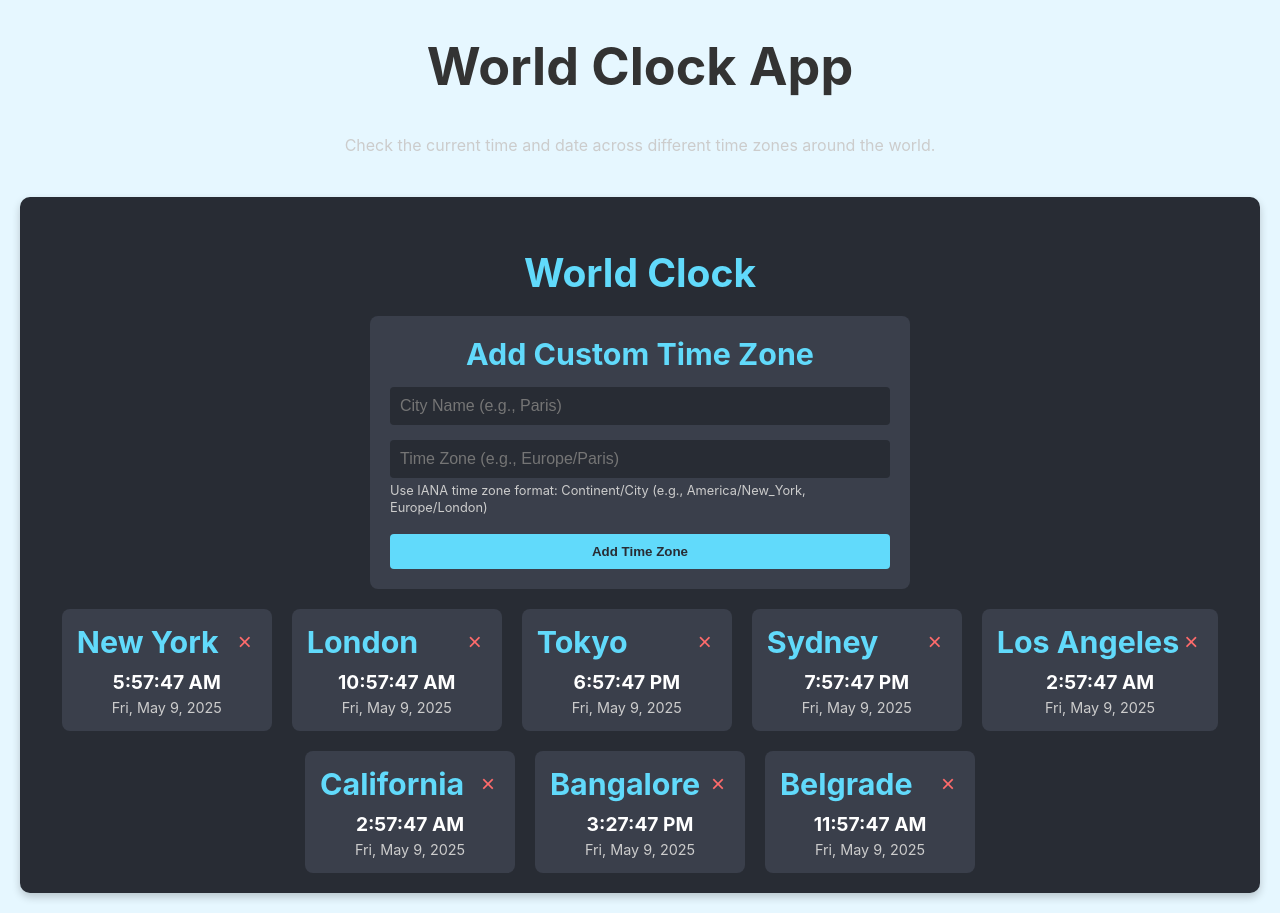
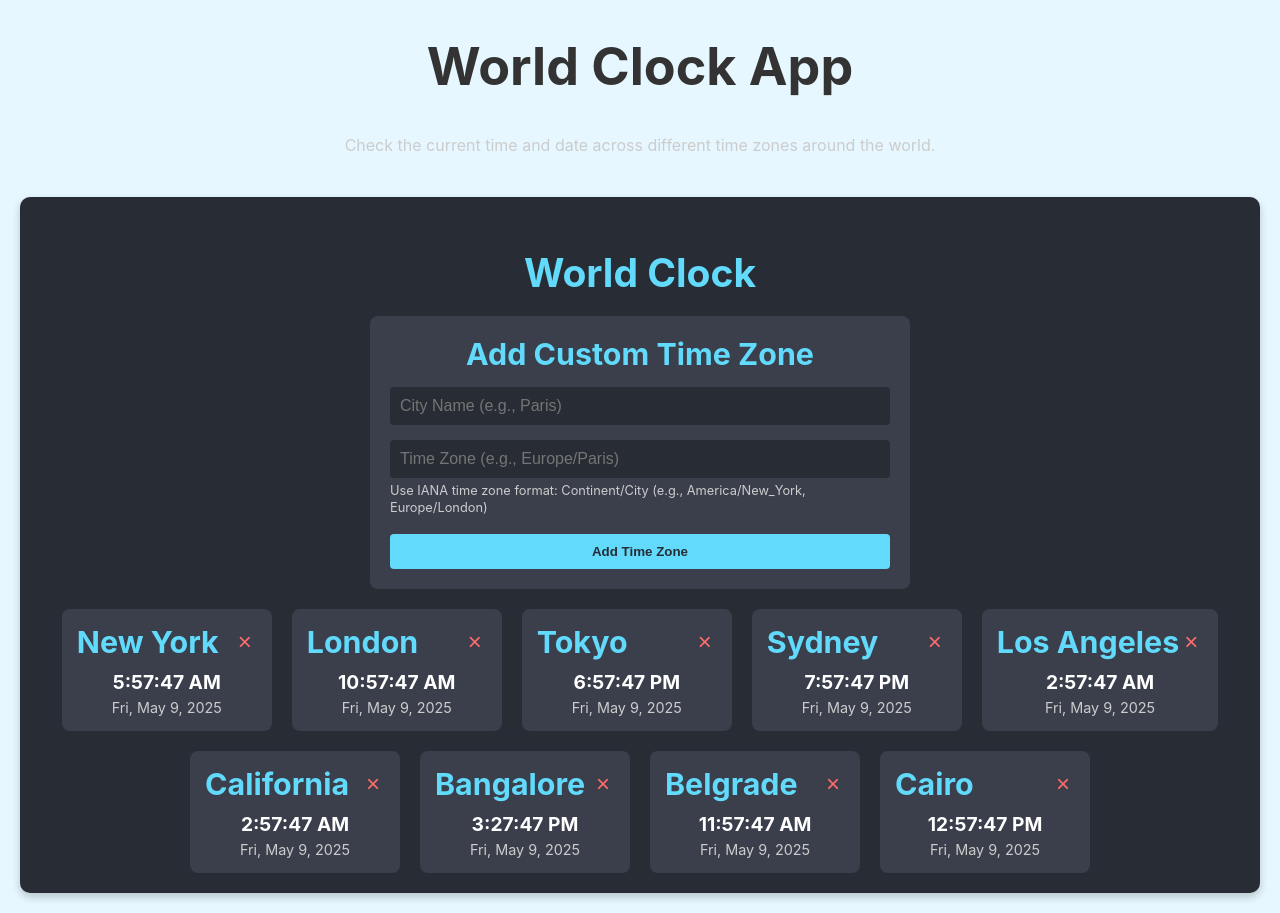
Before and after one commit to ibrahimimran-jetbrains/junie-demo, a React (Create React App) app: page / in a window 1280 px wide. Built offline with nearby package versions, Linux system fonts and the light colour scheme.

Commit message:
Add random city feature to World Clock

```diff
--- a/src/components/WorldClock.js
+++ b/src/components/WorldClock.js
@@ -8,6 +8,21 @@ function WorldClock() {
   const [error, setError] = useState('');
   const [loading, setLoading] = useState(true);
 
+  // List of random cities with their time zones
+  const randomCities = [
+    { name: 'Paris', zone: 'Europe/Paris' },
+    { name: 'Berlin', zone: 'Europe/Berlin' },
+    { name: 'Dubai', zone: 'Asia/Dubai' },
+    { name: 'Singapore', zone: 'Asia/Singapore' },
+    { name: 'Moscow', zone: 'Europe/Moscow' },
+    { name: 'Cairo', zone: 'Africa/Cairo' },
+    { name: 'Rio de Janeiro', zone: 'America/Sao_Paulo' },
+    { name: 'Mexico City', zone: 'America/Mexico_City' }
+  ];
+
+  // Select a random city from the list
+  const randomCity = randomCities[Math.floor(Math.random() * randomCities.length)];
+
   // Initial list of time zones to display
   const [timeZones, setTimeZones] = useState([
     { name: 'New York', zone: 'America/New_York' },
@@ -17,7 +32,8 @@ function WorldClock() {
     { name: 'Los Angeles', zone: 'America/Los_Angeles' },
     { name: 'California', zone: 'America/Los_Angeles' },
     { name: 'Bangalore', zone: 'Asia/Kolkata' },
-    { name: 'Belgrade', zone: 'Europe/Belgrade' }
+    { name: 'Belgrade', zone: 'Europe/Belgrade' },
+    randomCity // Add the random city to the list
   ]);
 
   useEffect(() => {
```
